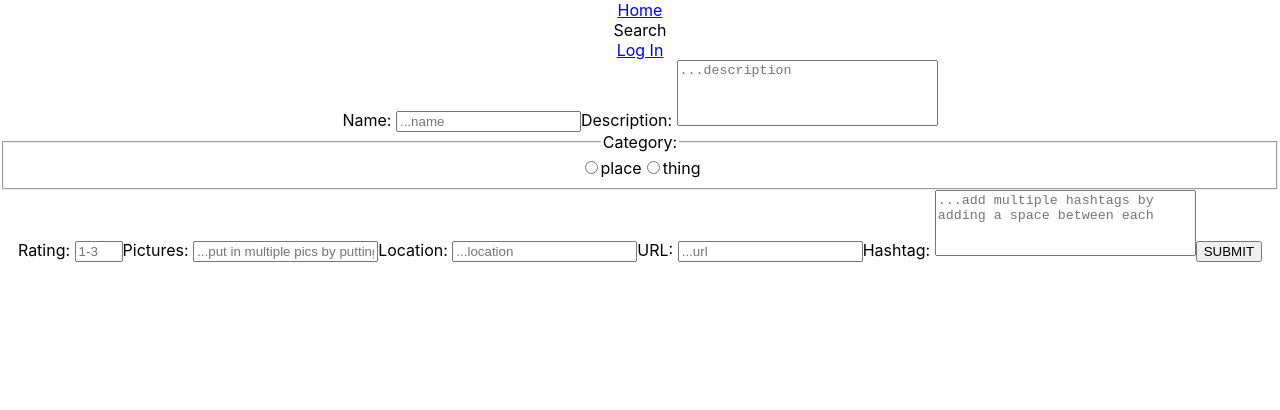
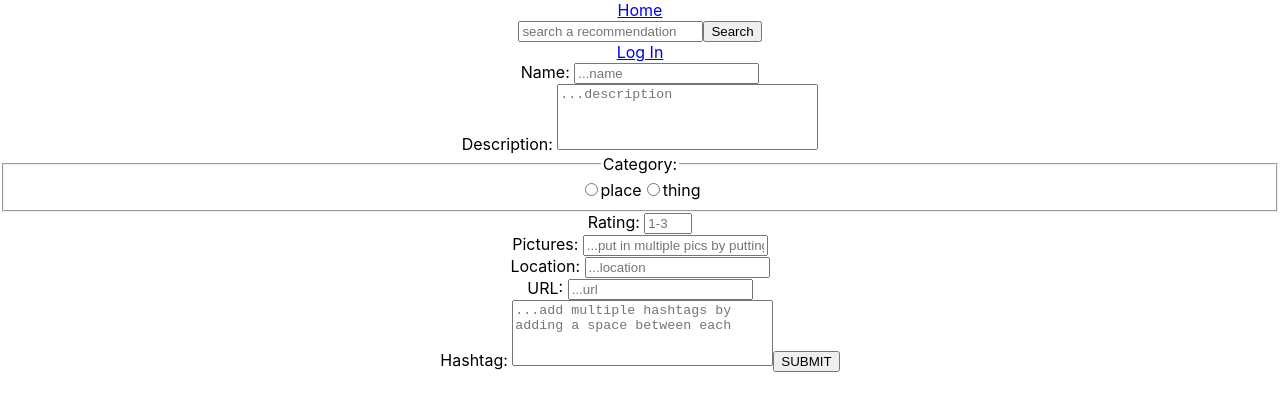
Before and after one commit to pochi-japan/pochi-react, a React (Create React App) app: page /user-rec-form in a window 1280 px wide. Shown: the top 410 px of the page. Built offline with nearby package versions, Linux system fonts and the light colour scheme.

Commit message:
clear fields after input for all forms

```diff
--- a/src/App.js
+++ b/src/App.js
@@ -1,41 +1,57 @@
 import './App.css';
 import { Routes, Route, Link } from 'react-router-dom';
 import React, { useState } from 'react';
+import { useNavigate } from 'react-router-dom';
+import { getUser } from './utilities/UsersService';
 import MainResults from './components/pages/MainResults';
 import UserRecs from './components/pages/UserRecs';
 import SearchResults from './components/pages/SearchResults';
 import NavBar from './components/login/NavBar';
 import AuthPage from './components/login/AuthPage';
 import UserRecForm from './components/pages/UserRecForm';
-import { getUser } from './utilities/UsersService';
+import LoginSuccess from './components/pages/LoginSuccess';
 
 function App() {
-	//Default States
-	const defaultRegister = {
+	const defaultUser = {
 		email: '',
 		password: '',
 	};
 
-	const defaultUser = {
-		email: '',
-		password: '',
-	};
+	let navigate = useNavigate();
 
 	// STATES
 	// If a user is signed in, use the token that's saved in localStorage (true/false)
 	const [token, setToken] = useState(localStorage.getItem('token') || false);
 	console.log('localStorage token:', localStorage.getItem('token'));
 
-	// Signing up
-	const [register, setRegister] = useState(defaultRegister);
+	// Search Bar
+	const [searchString, setSearchString] = useState('');
 
 	// Logging in - when user logs in, assign a token. JWT is the token value
 	const [user, setUser] = useState(defaultUser);
 	const [JWT, setJWT] = useState('');
 
+	// Search Bar
+	const handleChange = (e) => {
+		setSearchString(e.target.value);
+	};
+
+	const handleSubmit = (e) => {
+		e.preventDefault();
+		navigate(`/results/:${searchString}`);
+	};
+
 	return (
 		<div className='App'>
-			<NavBar token={token} setToken={setToken} user={user} JWT={JWT} />
+			<NavBar
+				token={token}
+				setToken={setToken}
+				user={user}
+				setUser={setUser}
+				defaultUser={defaultUser}
+				JWT={JWT}
+				setSearchString={setSearchString}
+			/>
 			<Routes>
 				<Route path='/' element={<MainResults />} />
 				<Route
@@ -51,7 +67,15 @@ function App() {
 						/>
 					}
 				/>
-				<Route path='/search-results' element={<SearchResults />} />
+				<Route
+					path='/results'
+					element={
+						<SearchResults
+							searchString={searchString}
+							setSearchString={setSearchString}
+						/>
+					}
+				/>
 				<Route
 					path='/auth'
 					element={
@@ -62,8 +86,6 @@ function App() {
 							setUser={setUser}
 							JWT={JWT}
 							setJWT={setJWT}
-							register={register}
-							setRegister={setRegister}
 						/>
 					}
 				/>
@@ -71,6 +93,7 @@ function App() {
 					path='/user-rec-form'
 					element={<UserRecForm user={user} JWT={JWT} token={token} />}
 				/>
+				<Route path='/success' element={<LoginSuccess />} />
 			</Routes>
 		</div>
 	);
--- a/src/components/Search.js
+++ b/src/components/Search.js
@@ -1,11 +1,18 @@
 import React from 'react';
 
-function Search(props) {
-    return (
-        <div>
-            Search
-        </div>
-    );
+function Search({ searchString, handleSubmit, handleChange }) {
+	return (
+		<form onSubmit={handleSubmit}>
+			<input
+				onChange={handleChange}
+				name='searchString'
+				type='text'
+				placeholder='search a recommendation'
+				value={searchString}
+			/>
+			<button type='submit'>Search</button>
+		</form>
+	);
 }
 
 export default Search;
--- a/src/components/login/AuthPage.js
+++ b/src/components/login/AuthPage.js
@@ -2,16 +2,7 @@ import RegisterForm from './RegisterForm';
 import LoginForm from './LoginForm';
 import { useState } from 'react';
 
-function AuthPage({
-	token,
-	setToken,
-	user,
-	setUser,
-	JWT,
-	setJWT,
-	register,
-	setRegister,
-}) {
+function AuthPage({ token, setToken, user, setUser, JWT, setJWT }) {
 	const [showRegister, setShowRegister] = useState(false);
 	return (
 		<main>
@@ -20,7 +11,7 @@ function AuthPage({
 				{showRegister ? 'Log In' : 'Sign Up'}
 			</button>
 			{showRegister ? (
-				<RegisterForm register={register} setRegister={setRegister} />
+				<RegisterForm />
 			) : (
 				<LoginForm
 					token={token}
--- a/src/components/login/NavBar.js
+++ b/src/components/login/NavBar.js
@@ -1,12 +1,26 @@
 import { useNavigate, Link } from 'react-router-dom';
 import Search from '../Search';
+import { useState } from 'react';
 
-function NavBar({ token, setToken, user, JWT }) {
+function NavBar({
+	token,
+	setToken,
+	JWT,
+	searchString,
+	setSearchString,
+	handleSubmit,
+	handleChange,
+	user,
+	setUser,
+	defaultUser,
+}) {
 	let navigate = useNavigate();
 
+	// Log Out
 	function handleLogOut(e) {
 		e.preventDefault();
 		setToken(false); //can be null as well?
+		setUser(defaultUser);
 		localStorage.clear();
 		navigate('/');
 	}
@@ -16,7 +30,12 @@ function NavBar({ token, setToken, user, JWT }) {
 			<div>
 				{/* Links that show regardless of logged status */}
 				<Link to='/'>Home</Link>
-				<Search />
+				<Search
+					searchString={searchString}
+					setSearchString={setSearchString}
+					handleChange={handleChange}
+					handleSubmit={handleSubmit}
+				/>
 				{/* Requires logged in status */}
 				{token ? (
 					<div>
--- a/src/components/login/RegisterForm.js
+++ b/src/components/login/RegisterForm.js
@@ -2,10 +2,16 @@ import { useNavigate } from 'react-router-dom';
 import axios from 'axios';
 import { useState } from 'react';
 
-//new code
+function RegisterForm() {
+	const defaultRegister = {
+		name: '',
+		email: '',
+		password: '',
+		confirm: '',
+	};
 
-function RegisterForm({ register, setRegister }) {
 	const navigate = useNavigate();
+	const [register, setRegister] = useState(defaultRegister);
 	const [duplicateUser, setDuplicateUser] = useState(false);
 	const [error, setError] = useState('');
 	const disable = register.password !== register.confirm;
@@ -28,9 +34,10 @@ function RegisterForm({ register, setRegister }) {
 			const res = await axios.post(url, register);
 			console.log('Register Response:', res);
 
-			if (res.status === 200) {
+			if (res.status === 201) {
 				setDuplicateUser(false);
-				navigate('/auth');
+				setRegister(defaultRegister);
+				navigate('/success');
 			}
 		} catch (err) {
 			setDuplicateUser(true);
--- /dev/null
+++ b/src/components/pages/LoginSuccess.js
@@ -0,0 +1,14 @@
+import React from 'react';
+
+function LoginSuccess(props) {
+	return (
+		<div>
+			<h1>
+				Success! You've created a profile. You can now log-in and start your
+				travels.
+			</h1>
+		</div>
+	);
+}
+
+export default LoginSuccess;
--- a/src/components/pages/SearchResults.js
+++ b/src/components/pages/SearchResults.js
@@ -1,11 +1,7 @@
 import React from 'react';
 
-function SearchResults(props) {
-    return (
-        <div>
-            Search Results
-        </div>
-    );
+function SearchResults({ searchString, setSearchString }) {
+	return <div>Search Results</div>;
 }
 
 export default SearchResults;
--- a/src/components/pages/UserRecForm.js
+++ b/src/components/pages/UserRecForm.js
@@ -41,6 +41,7 @@ function UserRecForm({ JWT, user, token }) {
 			console.log('Recommendation Response:', res);
 
 			if (res.status === 200) {
+				setRec(initialRecState);
 				navigate('/user-recs');
 			}
 		} catch (err) {
@@ -62,6 +63,7 @@ function UserRecForm({ JWT, user, token }) {
 						onChange={handleChange}
 						required
 					/>
+					<br />
 					<label htmlFor='description'>Description: </label>
 					<textarea
 						placeholder='...description'
@@ -74,6 +76,7 @@ function UserRecForm({ JWT, user, token }) {
 						onChange={handleChange}
 						required
 					/>
+					<br />
 					<fieldset>
 						<legend>Category: </legend>
 						<input
@@ -104,6 +107,7 @@ function UserRecForm({ JWT, user, token }) {
 						onChange={handleChange}
 						required
 					/>
+					<br />
 					<label htmlFor='pictures'>Pictures: </label>
 					<input
 						placeholder='...put in multiple pics by putting a space between each url'
@@ -113,6 +117,7 @@ function UserRecForm({ JWT, user, token }) {
 						value={user.pictures}
 						onChange={handleChange}
 					/>
+					<br />
 					{/* <label htmlFor='picture2'>Picture #2: </label>
 						<input
 							id='picture2'
@@ -146,6 +151,7 @@ function UserRecForm({ JWT, user, token }) {
 						value={user.location}
 						onChange={handleChange}
 					/>
+					<br />
 					<label htmlFor='url'>URL: </label>
 					<input
 						placeholder='...url'
@@ -155,6 +161,7 @@ function UserRecForm({ JWT, user, token }) {
 						value={user.url}
 						onChange={handleChange}
 					/>
+					<br />
 					<label htmlFor='hashtag'>Hashtag: </label>
 					<textarea
 						placeholder='...add multiple hashtags by adding a space between each'
```
Also changed, not shown: src/components/login/LoginForm.js (+0 -50 lines), src/components/pages/RecDetail.js (added, +7 -0 lines).
